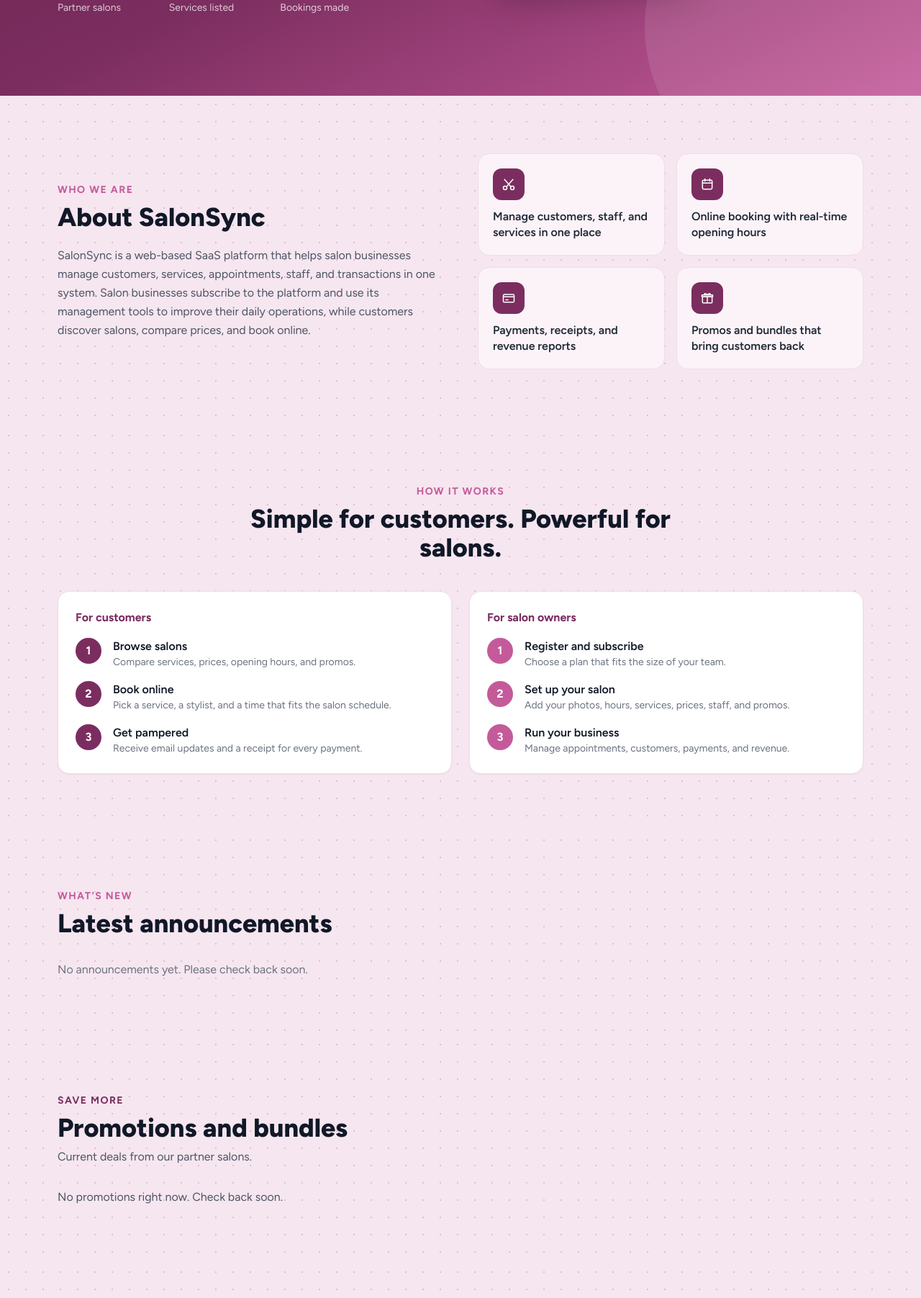
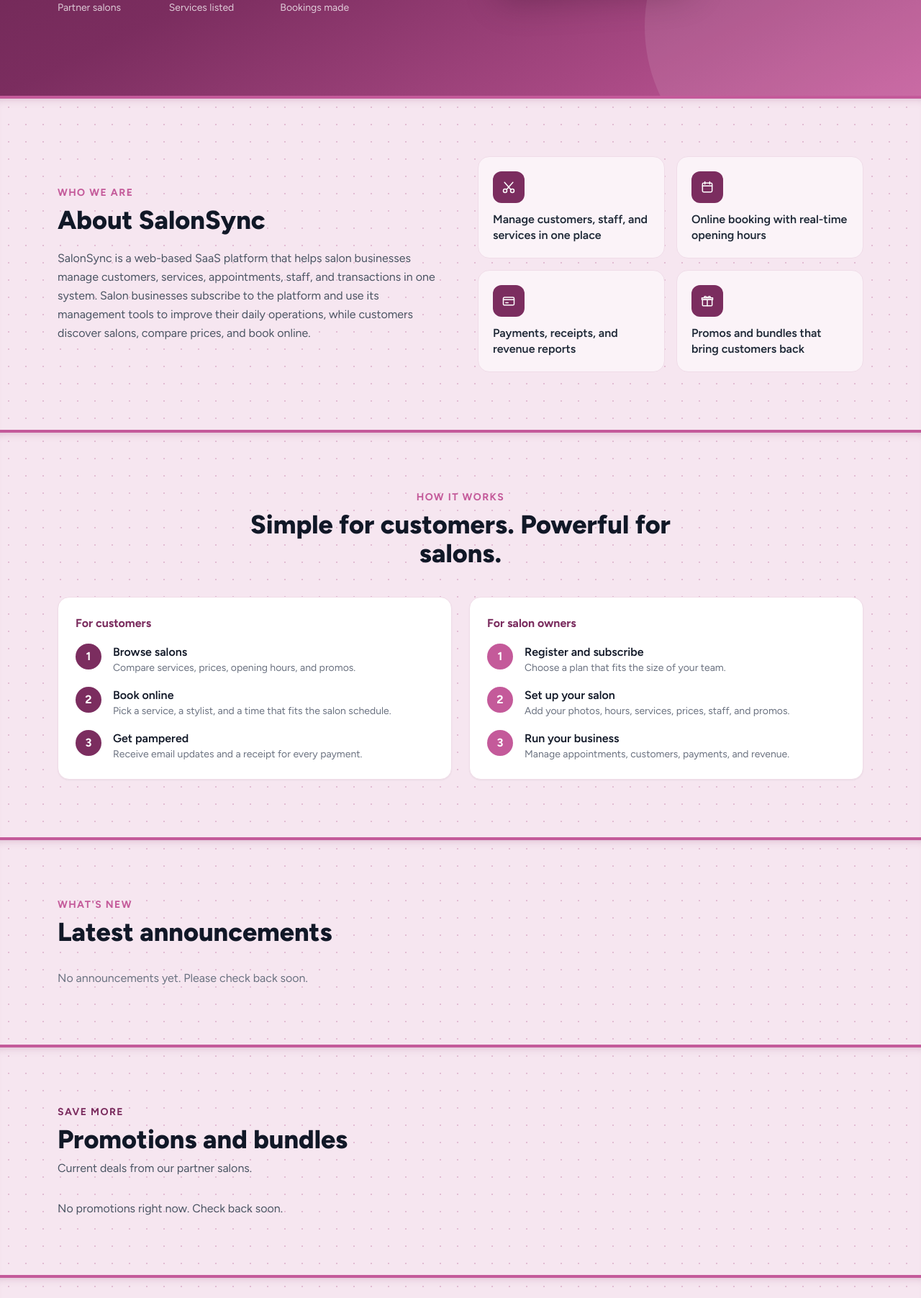
Before and after one commit to castillojennica7-max/ITE311_FINALPROJECT_3F3_Castillo_Jennica_, a Laravel app: page / in a window 1280 px wide. Shown: the part 592-2395 px from the top of the page at 72% size. Run offline with Laravel 12, Linux system fonts and the light colour scheme; data comes from the database, SQL or seed files in the repository; data that the repository does not hold is empty; style sheets or scripts are compiled from the project's sources.

Commit message:
Make section dividers on the landing page more visible

```diff
--- a/resources/views/home.blade.php
+++ b/resources/views/home.blade.php
@@ -95,7 +95,7 @@
     </section>
 
     {{-- ============ ABOUT (puting banda) ============ --}}
-    <section id="about" class="py-20" style="background-color: #f6e6f0; background-image: radial-gradient(#e2bcd3 1.3px, transparent 1.3px); background-size: 24px 24px;">
+    <section id="about" class="py-20" style="border-top: 4px solid #c45a9a; box-shadow: inset 0 10px 14px -12px rgba(123, 45, 95, 0.35); background-color: #f6e6f0; background-image: radial-gradient(#e2bcd3 1.3px, transparent 1.3px); background-size: 24px 24px;">
         <div class="max-w-6xl mx-auto px-4 grid lg:grid-cols-2 gap-12 items-center">
             <div>
                 <p class="text-sm font-bold tracking-widest text-[#c45a9a] uppercase">Who we are</p>
@@ -116,7 +116,7 @@
     </section>
 
     {{-- ============ HOW IT WORKS (may tuldok na disenyo) ============ --}}
-    <section class="py-20" style="background-color: #f6e6f0; background-image: radial-gradient(#e2bcd3 1.3px, transparent 1.3px); background-size: 24px 24px;">
+    <section class="py-20" style="border-top: 4px solid #c45a9a; box-shadow: inset 0 10px 14px -12px rgba(123, 45, 95, 0.35); background-color: #f6e6f0;background-image: radial-gradient(#e2bcd3 1.3px, transparent 1.3px); background-size: 24px 24px;">
         <div class="max-w-6xl mx-auto px-4">
             <div class="text-center max-w-2xl mx-auto">
                 <p class="text-sm font-bold tracking-widest text-[#c45a9a] uppercase">How it works</p>
@@ -151,7 +151,7 @@
     </section>
 
     {{-- ============ ANNOUNCEMENTS ============ --}}
-    <section class="py-20" style="background-color: #f6e6f0; background-image: radial-gradient(#e2bcd3 1.3px, transparent 1.3px); background-size: 24px 24px;">
+    <section class="py-20" style="border-top: 4px solid #c45a9a; box-shadow: inset 0 10px 14px -12px rgba(123, 45, 95, 0.35); background-color: #f6e6f0; background-image: radial-gradient(#e2bcd3 1.3px, transparent 1.3px); background-size: 24px 24px;">
         <div class="max-w-6xl mx-auto px-4">
             <p class="text-sm font-bold tracking-widest text-[#c45a9a] uppercase">What's new</p>
             <h2 class="mt-2 text-3xl sm:text-4xl font-extrabold text-gray-900">Latest announcements</h2>
@@ -178,7 +178,7 @@
     </section>
 
     {{-- ============ PROMOTIONS AND BUNDLES (may kulay na banda) ============ --}}
-    <section class="py-20" style="background-color: #f6e6f0; background-image: radial-gradient(#e2bcd3 1.3px, transparent 1.3px); background-size: 24px 24px;">
+    <section class="py-20" style="border-top: 4px solid #c45a9a; box-shadow: inset 0 10px 14px -12px rgba(123, 45, 95, 0.35); background-color: #f6e6f0; background-image: radial-gradient(#e2bcd3 1.3px, transparent 1.3px); background-size: 24px 24px;">
         <div class="max-w-6xl mx-auto px-4">
             <p class="text-sm font-bold tracking-widest text-[#7b2d5f] uppercase">Save more</p>
             <h2 class="mt-2 text-3xl sm:text-4xl font-extrabold text-gray-900">Promotions and bundles</h2>
@@ -221,7 +221,7 @@
     </section>
 
     {{-- ============ PARTNER SALONS (puting banda) ============ --}}
-    <section class="py-20" style="background-color: #f6e6f0; background-image: radial-gradient(#e2bcd3 1.3px, transparent 1.3px); background-size: 24px 24px;">
+    <section class="py-20" style="border-top: 4px solid #c45a9a; box-shadow: inset 0 10px 14px -12px rgba(123, 45, 95, 0.35); background-color: #f6e6f0; background-image: radial-gradient(#e2bcd3 1.3px, transparent 1.3px); background-size: 24px 24px;">
         <div class="max-w-6xl mx-auto px-4">
             <div class="flex items-end justify-between flex-wrap gap-3">
                 <div>
@@ -243,7 +243,7 @@
     </section>
 
     {{-- ============ PLANS ============ --}}
-    <section id="plans" class="py-20" style="background-color: #f6e6f0; background-image: radial-gradient(#e2bcd3 1.3px, transparent 1.3px); background-size: 24px 24px;">
+    <section id="plans" class="py-20" style="border-top: 4px solid #c45a9a; box-shadow: inset 0 10px 14px -12px rgba(123, 45, 95, 0.35); background-color: #f6e6f0; background-image: radial-gradient(#e2bcd3 1.3px, transparent 1.3px); background-size: 24px 24px;">
         <div class="max-w-6xl mx-auto px-4">
             <div class="text-center max-w-2xl mx-auto">
                 <p class="text-sm font-bold tracking-widest text-[#7b2d5f] uppercase">For salon owners</p>
```
